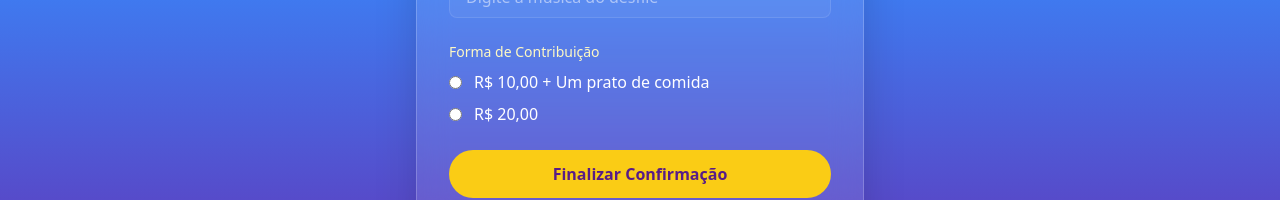
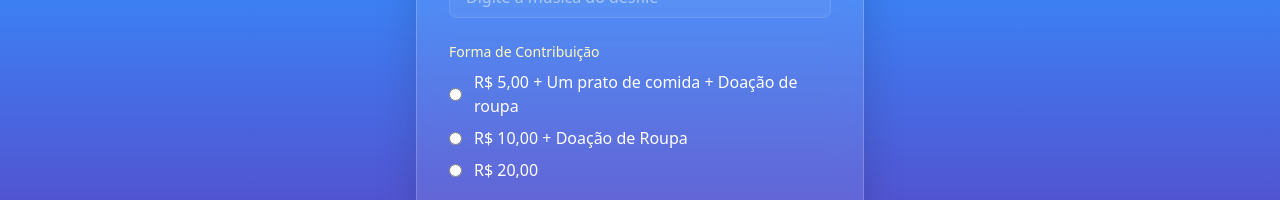
Before and after one commit to duduszchaida/carnacasfa, a React (Vite) app: page /confirmar in a window 1280 px wide. Shown: the part 463-663 px from the top of the page. Built offline with nearby package versions, Linux system fonts and the light colour scheme; grey boxes are pictures that could not be loaded.

Commit message:
correcoes

```diff
--- a/src/pages/RSVPForm.tsx
+++ b/src/pages/RSVPForm.tsx
@@ -196,12 +196,22 @@ function RSVPForm() {
                   <input
                     type="radio"
                     name="contribution"
-                    value="10_reais_e_prato"
+                    value="5_reais_e_prato_e_roupa"
                     required
                     className="form-radio text-yellow-400"
                     onChange={(e) => setFormData(prev => ({ ...prev, contributionType: e.target.value }))}
                   />
-                  <span>R$ 10,00 + Um prato de comida</span>
+                  <span>R$ 5,00 + Um prato de comida + Doação de roupa</span>
+                </label>
+                <label className="flex items-center space-x-3">
+                  <input
+                    type="radio"
+                    name="contribution"
+                    value="10_reais_e_roupa"
+                    className="form-radio text-yellow-400"
+                    onChange={(e) => setFormData(prev => ({ ...prev, contributionType: e.target.value }))}
+                  />
+                  <span>R$ 10,00 + Doação de Roupa</span>
                 </label>
                 <label className="flex items-center space-x-3">
                   <input
@@ -211,12 +221,12 @@ function RSVPForm() {
                     className="form-radio text-yellow-400"
                     onChange={(e) => setFormData(prev => ({ ...prev, contributionType: e.target.value }))}
                   />
-                  <span>R$ 20,00</span>
+                  <span>R$ 20,00 </span>
                 </label>
               </div>
             </div>
 
-            {formData.contributionType === '10_reais_e_prato' && (
+            {formData.contributionType === '5_reais_e_prato_e_roupa' && (
               <div>
                 <label htmlFor="foodType" className="block text-sm font-medium text-yellow-100 mb-2">
                   Qual prato irá levar?
```
